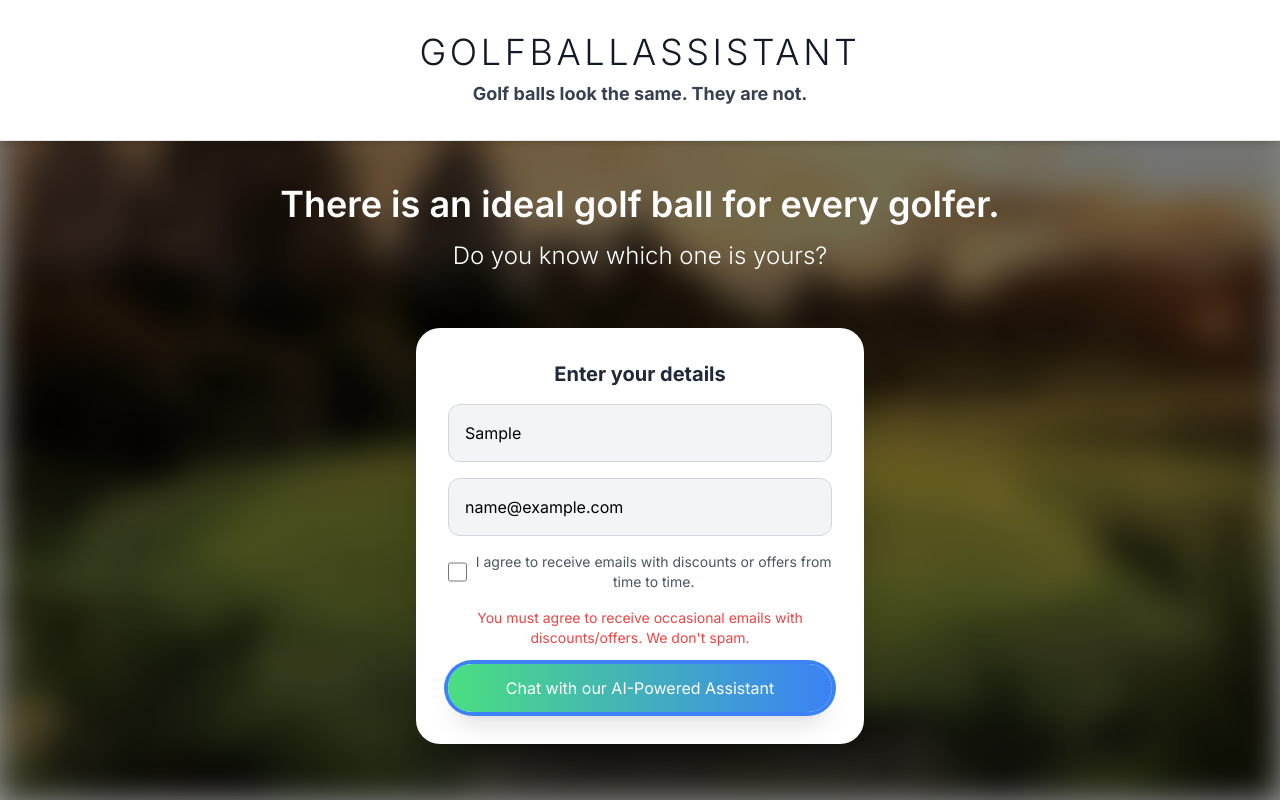
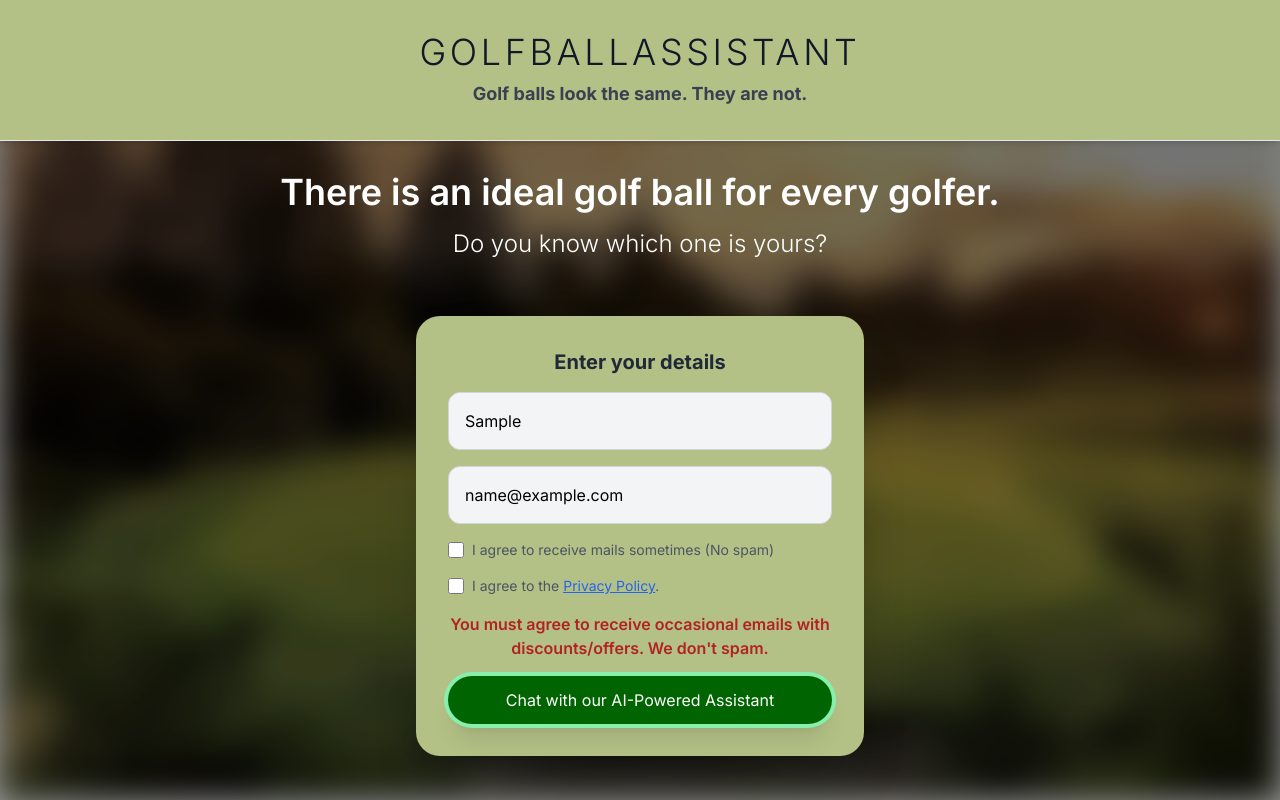
Before and after one commit to okuspocus/golfballassistant, a Next.js app: page / in a window 1280 px wide. Both pictures are taken after typing "Sample", "name@example.com" into the empty fields and a click on the button "Chat with our AI-Powered Assistant". Built offline with nearby package versions, Linux system fonts and the light colour scheme.

Commit message:
Changing colors, adding privacy policy

```diff
--- a/app/chat/page.tsx
+++ b/app/chat/page.tsx
@@ -101,7 +101,7 @@ export default function Chat() {
 
   return (
     <div className="flex flex-col w-full h-screen py-24 mx-auto overflow-hidden bg-gray-100">
-      <header className="bg-white w-full py-8 fixed top-0 z-10 border-b border-gray-200">
+      <header className="w-full py-8 fixed top-0 z-10 border-b border-gray-200" style={{ backgroundColor: "#B3C186" }}>
         <div className="text-center">
           <h1 className="text-4xl font-light text-gray-900 tracking-widest uppercase">
             golfballassistant
@@ -227,7 +227,7 @@ export default function Chat() {
           }
 
           .player-tag {
-            background-color: #34d399; /* Green color for player */
+            background-color: #B3C186; /* Updated Green color for player */
             color: white;
           }
 
--- a/app/page.tsx
+++ b/app/page.tsx
@@ -8,6 +8,7 @@ export default function UserForm() {
   const [name, setName] = useState("");
   const [email, setEmail] = useState("");
   const [acceptsPromos, setAcceptsPromos] = useState(false);
+  const [acceptsPrivacyPolicy, setAcceptsPrivacyPolicy] = useState(false);
   const [error, setError] = useState("");
   const [message, setMessage] = useState(""); // To display a success message
   const router = useRouter(); // For redirection
@@ -21,22 +22,38 @@ export default function UserForm() {
   const handleSubmit = async (e: React.FormEvent<HTMLFormElement>) => {
     e.preventDefault();
 
+    // Validate that both fields are filled
     if (!name || !email) {
       setError("Please enter a valid name and email.");
       return;
     }
 
+    // Length limitation for name to prevent abuse
+    if (name.length > 50) {
+      setError("Name is too long. Please keep it under 50 characters.");
+      return;
+    }
+
+    // Validate email format
     if (!validateEmail(email)) {
       setError("Please enter a valid email address.");
       return;
     }
 
+    // Check if user accepts promotional emails
     if (!acceptsPromos) {
       setError("You must agree to receive occasional emails with discounts/offers. We don't spam.");
       return;
     }
 
+    // Check if user accepts privacy policy
+    if (!acceptsPrivacyPolicy) {
+      setError("You must accept the privacy policy to proceed.");
+      return;
+    }
+
     try {
+      // Note: It's important to sanitize and validate these fields again on the server side
       const response = await fetch('/api/sendVerification', {
         method: 'POST',
         headers: { 'Content-Type': 'application/json' },
@@ -75,7 +92,7 @@ export default function UserForm() {
       <div className="absolute inset-0 bg-black opacity-40"></div>
 
       {/* Main content */}
-      <header className="bg-white w-full py-8 fixed top-0 z-10 border-b border-gray-200 shadow-md">
+      <header className="w-full py-8 fixed top-0 z-10 border-b border-gray-200 shadow-md" style={{ backgroundColor: "#B3C186" }}>
         <div className="text-center">
           <h1 className="text-4xl font-light text-gray-900 tracking-widest uppercase">
             GolfBallAssistant
@@ -97,19 +114,20 @@ export default function UserForm() {
       </div>
 
       {/* Registration Form with modern design */}
-      <div className="relative z-20 bg-white p-8 mt-6 rounded-3xl shadow-2xl max-w-md w-full text-center transition-all duration-500 transform hover:scale-105">
+      <div className="relative z-20 p-8 mt-6 rounded-3xl shadow-2xl max-w-md w-full text-center transition-all duration-500 transform hover:scale-105" style={{ backgroundColor: "#B3C186" }}>
         <h2 className="text-xl font-bold mb-4 text-gray-800">Enter your details</h2>
         <form onSubmit={handleSubmit}>
           <input
             type="text"
-            className="w-full p-4 mb-4 bg-gray-100 border border-gray-300 rounded-xl focus:ring-2 focus:ring-blue-500 focus:border-blue-500 transition-all text-black"
+            maxLength={50} // Ensures the maxlength is a number
+            className="w-full p-4 mb-4 bg-gray-100 border border-gray-300 rounded-xl focus:ring-2 focus:ring-green-500 focus:bg-[#D4E1B5] transition-all text-black"
             placeholder="Enter your name..."
             value={name}
             onChange={(e) => setName(e.target.value)}
           />
           <input
             type="email"
-            className="w-full p-4 mb-4 bg-gray-100 border border-gray-300 rounded-xl focus:ring-2 focus:ring-blue-500 focus:border-blue-500 transition-all text-black"
+            className="w-full p-4 mb-4 bg-gray-100 border border-gray-300 rounded-xl focus:ring-2 focus:ring-green-500 focus:bg-[#D4E1B5] transition-all text-black"
             placeholder="Enter your email..."
             value={email}
             onChange={(e) => setEmail(e.target.value)}
@@ -117,19 +135,31 @@ export default function UserForm() {
           <div className="flex items-center mb-4">
             <input
               type="checkbox"
-              className="mr-2 w-6 h-6"
+              className="mr-2 w-4 h-4" // Consistent size for both checkboxes
               checked={acceptsPromos}
               onChange={() => setAcceptsPromos(!acceptsPromos)}
             />
             <label className="text-sm text-gray-600">
-              I agree to receive emails with discounts or offers from time to time.
+              I agree to receive mails sometimes (No spam)
             </label>
           </div>
-          {error && <p className="text-red-500 text-sm mb-4">{error}</p>}
-          {message && <p className="text-green-500 text-sm mb-4">{message}</p>}
+          <div className="flex items-center mb-4">
+            <input
+              type="checkbox"
+              className="mr-2 w-4 h-4" // Consistent size for both checkboxes
+              checked={acceptsPrivacyPolicy}
+              onChange={() => setAcceptsPrivacyPolicy(!acceptsPrivacyPolicy)}
+            />
+            <label className="text-sm text-gray-600">
+              I agree to the <a href="/privacy-policy" className="underline text-blue-600">Privacy Policy</a>.
+            </label>
+          </div>
+          {error && <p className="text-[#b22222] text-md font-semibold mb-4">{error}</p>} {/* Rojo oscuro */}
+          {message && <p className="text-[#006400] text-lg font-semibold mb-4">{message}</p>} {/* Verde oscuro */}
           <button
             type="submit"
-            className="w-full py-3 text-white bg-gradient-to-r from-green-400 to-blue-500 rounded-full shadow-xl hover:from-green-500 hover:to-blue-600 transition-all focus:outline-none focus:ring-4 focus:ring-blue-500"
+            className="w-full py-3 text-white rounded-full shadow-xl transition-all focus:outline-none focus:ring-4 focus:ring-green-300"
+            style={{ backgroundColor: "#006400" }} // Verde oscuro para el botón
           >
             Chat with our AI-Powered Assistant
           </button>
```
